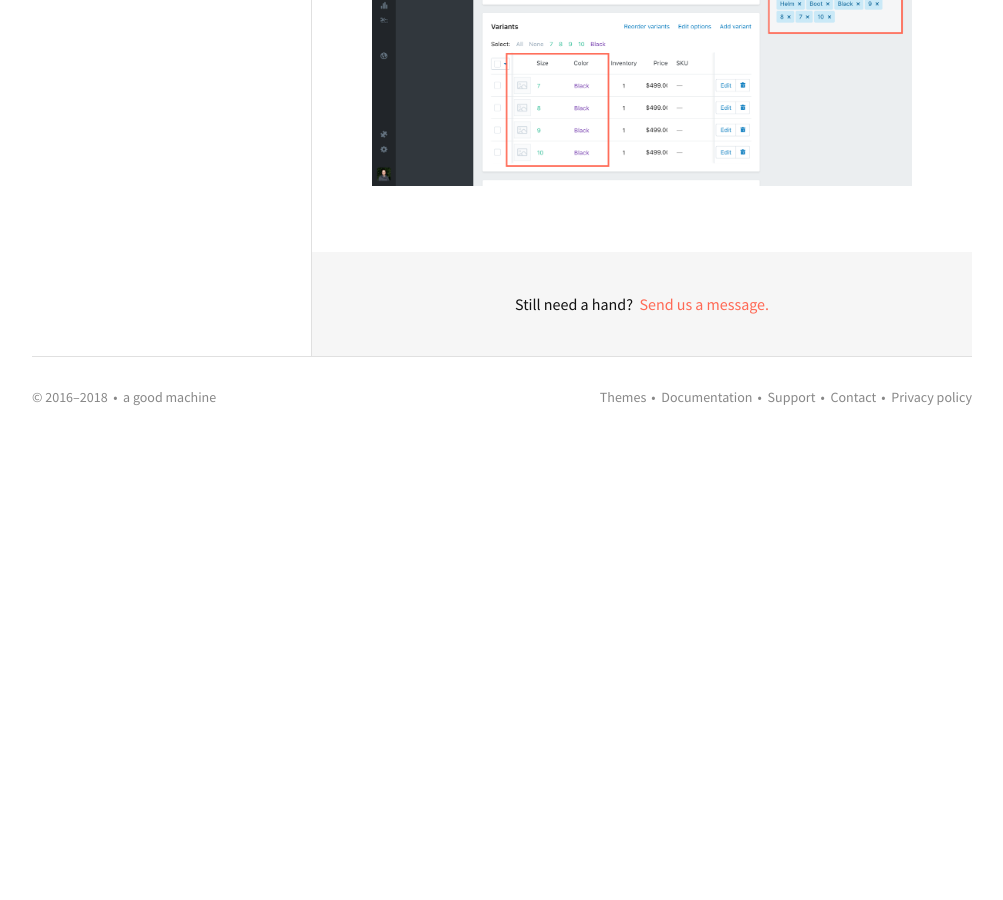
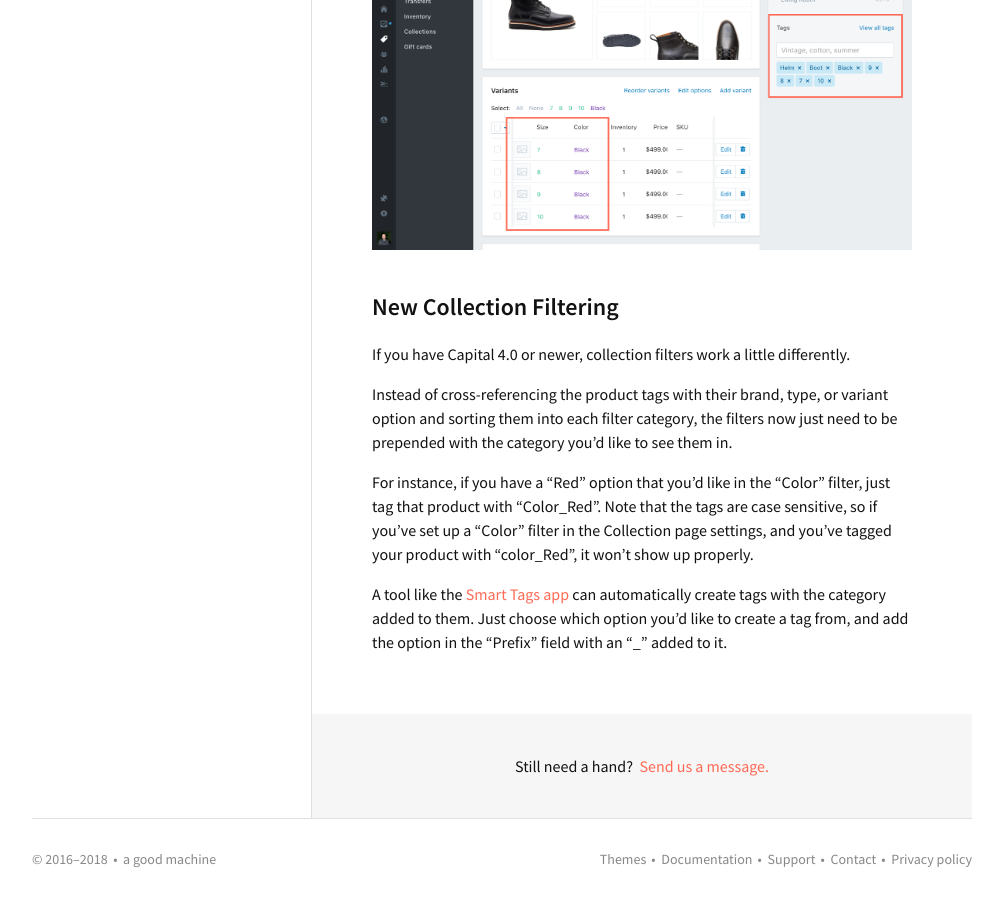
Before and after one commit to agoodmachine/agoodmachine.github.io, a Jekyll site: the page built from _capital/collection.md, in a window 1280 px wide and 900 px high, scrolled down 4673 px. Shown: the whole window, without its empty margins (138-1141 px from the left). Built offline with Jekyll 4.4.1, drawn with Linux system fonts in a browser that asks for light colours; before the commit the page ends 5111 px from its top, so only the background shows below that; some of the changed text lies outside the part shown.

Commit message:
Update collection filter setup instructions

```diff
--- a/_capital/collection.md
+++ b/_capital/collection.md
@@ -45,6 +45,8 @@ Here's what the dropdown menu looks like on a collection page:
 
 You can enable many different types of collection filters. To make the filters work effectively, you need to use your product tags, product types, and product vendor fields strategically. See the sections below for more information.
 
+&ast; *Note: the following is for Capital 3.1.0 and older. For instructions on how to set up the new filters, [click here] (/collection#filter-4)*
+
 ![Collection filtering turned on](../images/collection-filtering.png)
 
 On mobile devices, the collection filters can be accessed using the **Filter products** button at the top of each collection page. The filters then appear as a modal window.
@@ -72,3 +74,13 @@ In order to use option filters, product variant values must be added to those pr
 The following example shows a product with tags for brand ("Helm"), type ("Boot"), and product option filtering:
 
 ![Collection option filtering](../images/collection-option-filtering.png)
+
+## New Collection Filtering {#filter-4}
+
+If you have Capital 4.0 or newer, collection filters work a little differently.
+
+Instead of cross-referencing the product tags with their brand, type, or variant option and sorting them into each filter category, the filters now just need to be prepended with the category you'd like to see them in.
+
+For instance, if you have a "Red" option that you'd like in the "Color" filter, just tag that product with "Color_Red". Note that the tags are case sensitive, so if you've set up a "Color" filter in the Collection page settings, and you've tagged your product with "color_Red", it won't show up properly.
+
+A tool like the [Smart Tags app](https://apps.shopify.com/smart-tags) can automatically create tags with the category added to them. Just choose which option you'd like to create a tag from, and add the option in the "Prefix" field with an "\_" added to it.
```
